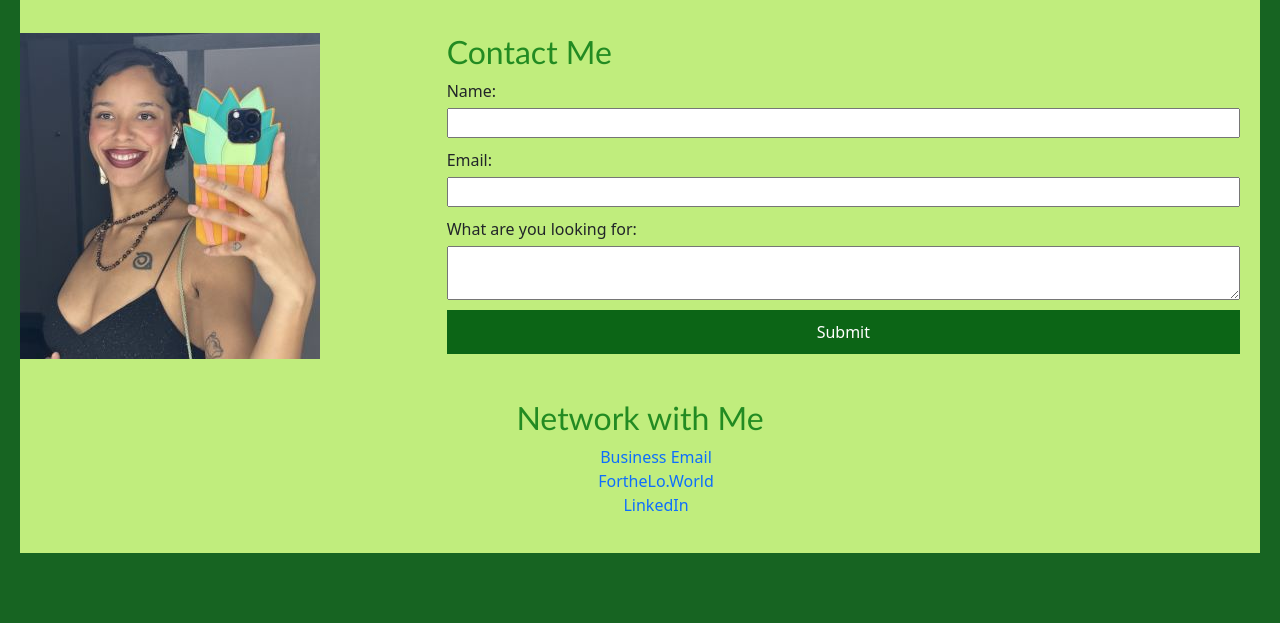
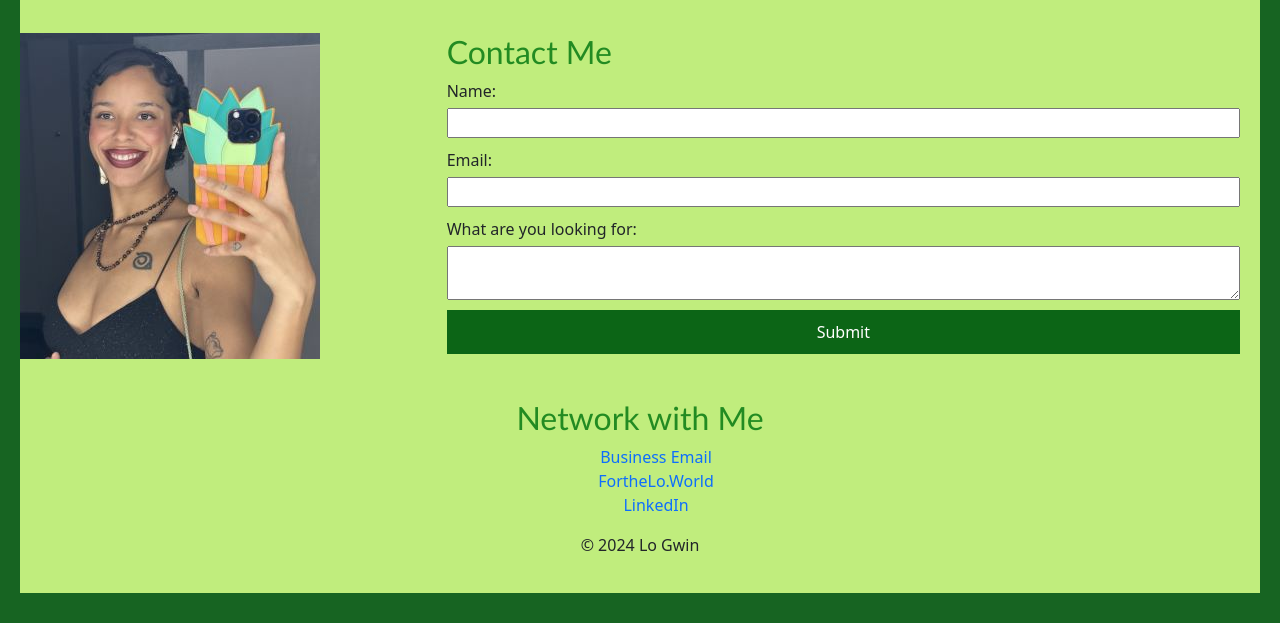
Before and after one commit to Lo-G2022/Portfolio-Final-Graphic-Design-2, a plain HTML site: page Portfolio/index.html in a window 1280 px wide. Shown: the part 1635-2258 px from the top of the page. Before the commit the page ends 2218 px from the top, so only its background shows below. Drawn offline with nearby package versions, Linux system fonts and the light colour scheme; a script that the page names is missing.

Commit message:
Update index.html

```diff
--- a/Portfolio/index.html
+++ b/Portfolio/index.html
@@ -199,6 +199,7 @@
           <li id="ulfooter" ><a href="https://www.instagram.com/forthelo.world?igsh=d2lvZXEwcHdudWZ4&utm_source=qr" target="_blank"> FortheLo.World</FortheLo></a></li>
           <li id="ulfooter" ><a href="https://www.linkedin.com/in/jasminegwin/" target="_blank">LinkedIn</a></li>
         </ul>
+           <p>&copy; 2024 Lo Gwin</p>
         </div>
       </footer>
 
```
